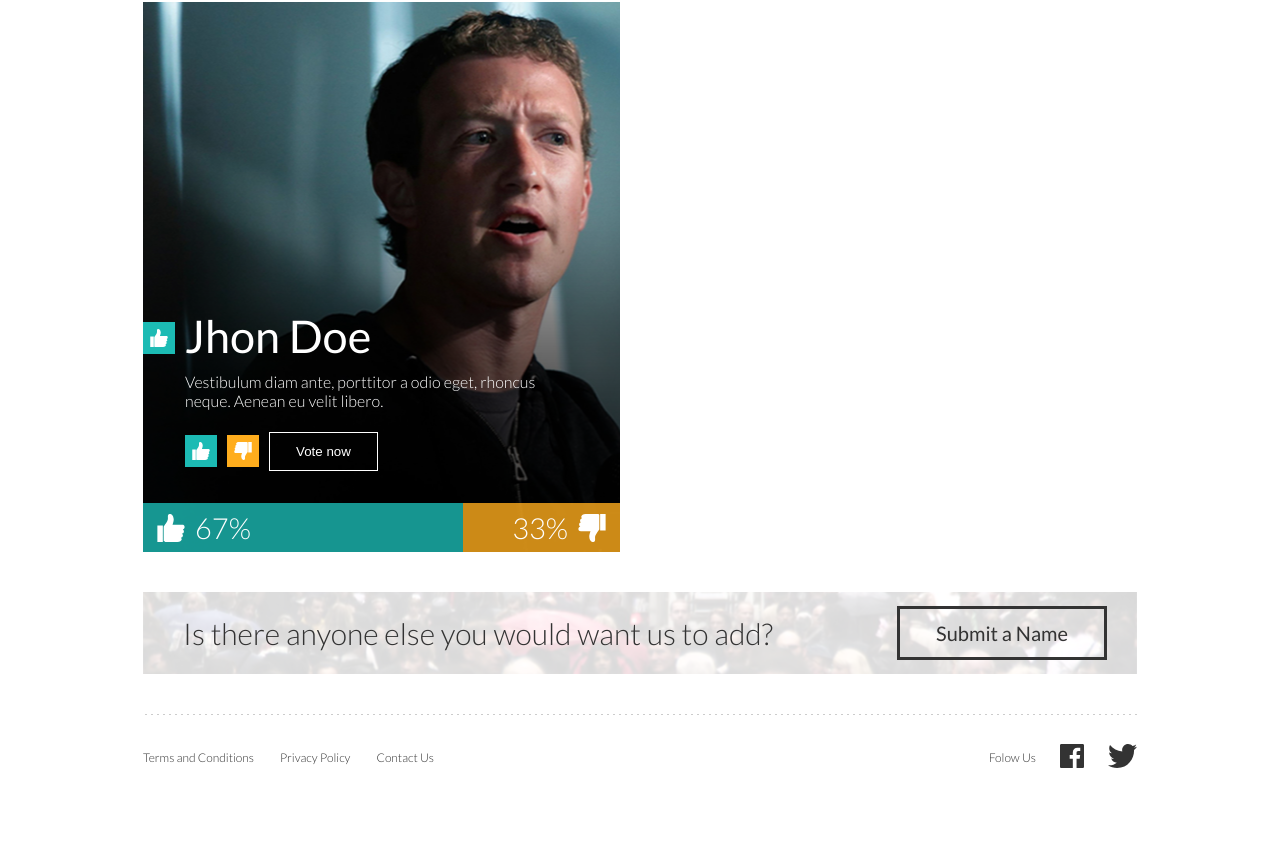
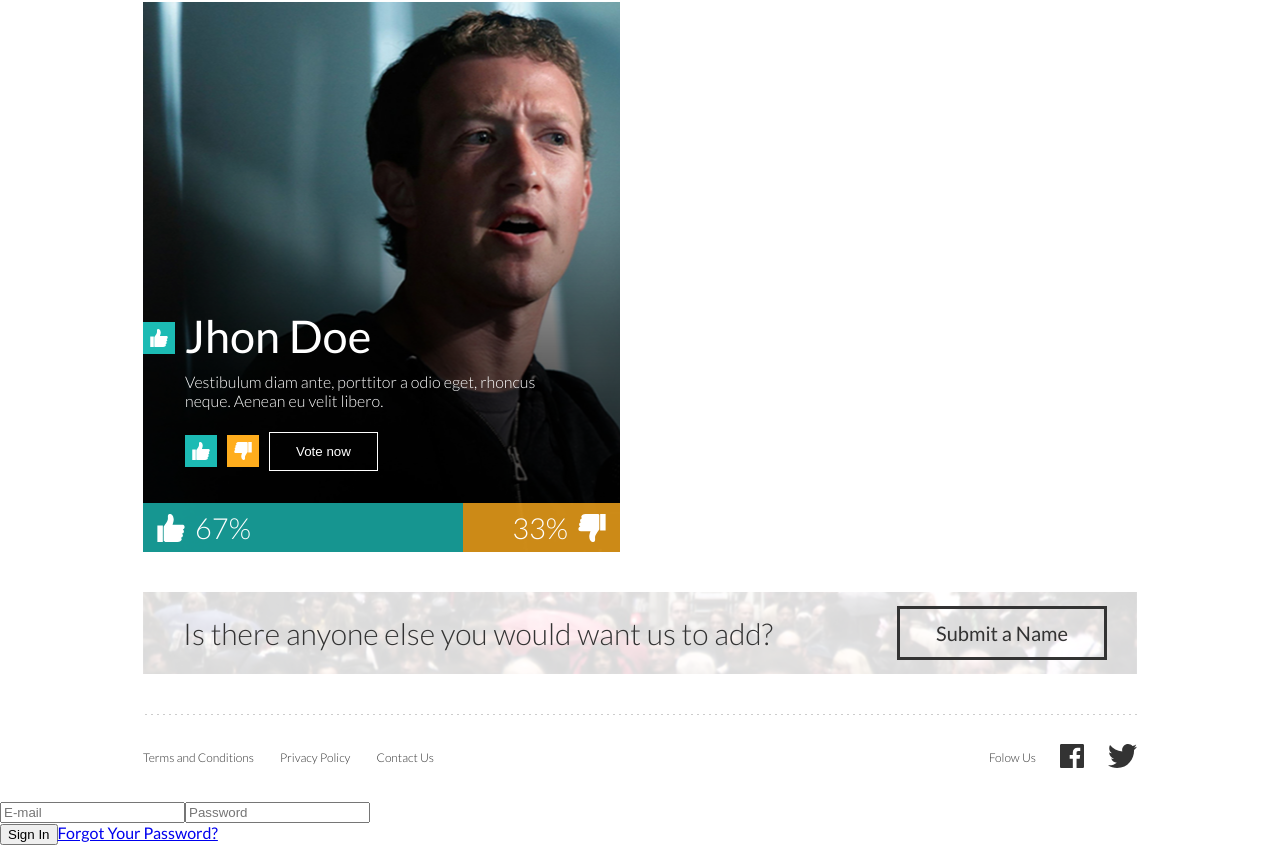
Before and after one commit to camilocls/ui-test-react, a React (Create React App) app: page /how-it-works in a window 1280 px wide. Shown: the part 4049-4894 px from the top of the page. Before the commit the page ends 4850 px from the top, so only its background shows below. Built offline with nearby package versions, Linux system fonts and the light colour scheme.

Commit message:
WIP: Login

```diff
--- a/src/components/Login/Login.js
+++ b/src/components/Login/Login.js
@@ -2,9 +2,21 @@ import React, { useEffect, useState, useRef, useContext } from 'react'
 import './Login.scss'
 
 const Login = (props) => {
+  const handleSubmit = (e) => {
+    e.preventDefault()
+  }
+
   return (
     <div className="login">
+      <form className="login__form" action="" onSubmit={handleSubmit}>
+        <input className="login__field login__field--text" type="email" placeholder="E-mail" required />
+        <input className="login__field login__field--text" type="password" placeholder="Password" required />
 
+        <div className="login__actions">
+          <button className="login__send">Sign In</button>
+          <a className="login__forgot" href="#forgot">Forgot Your Password?</a>
+        </div>
+      </form>
     </div>
   );
 }
```
